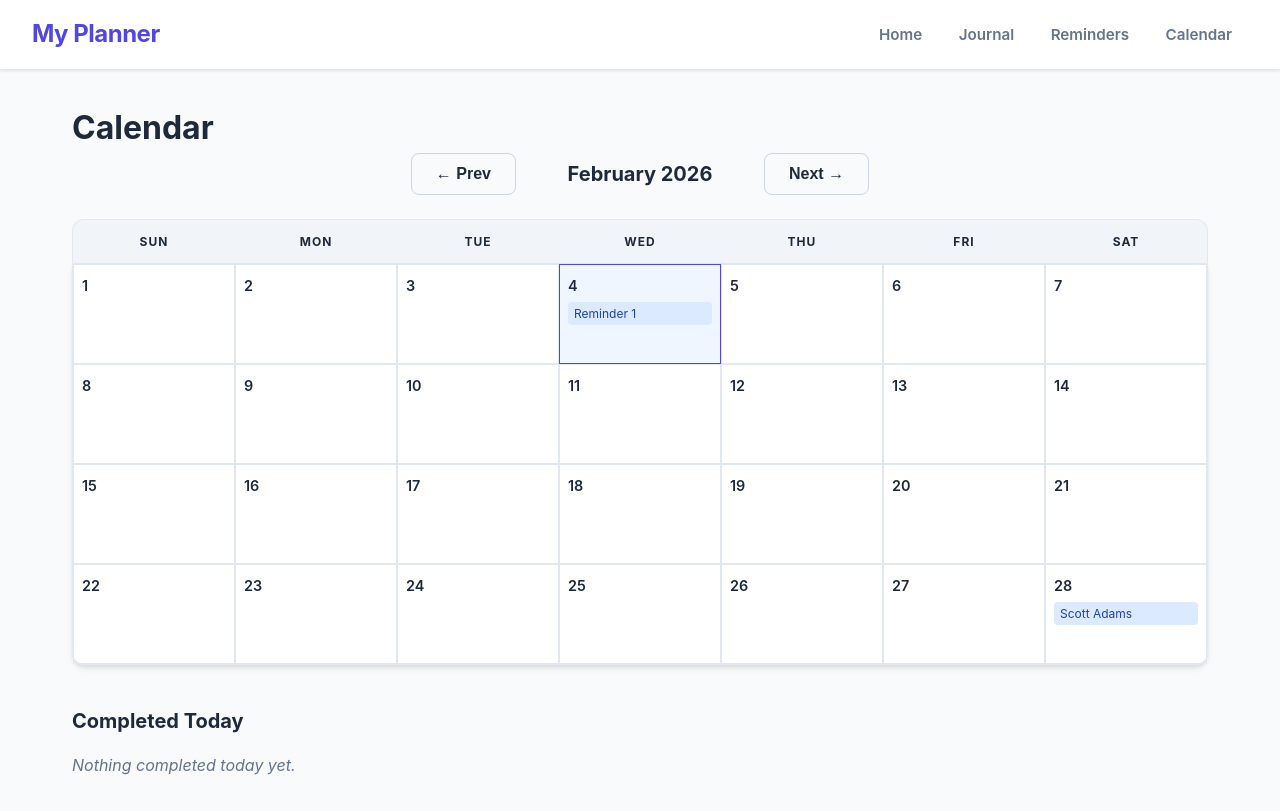
After one commit to scottadamsx/flask_planner, a Flask app: page /calendar in a window 1280 px wide. The commit adds this page. Run offline with Flask 3, Linux system fonts and the light colour scheme; data that the repository does not hold is empty.

Commit message:
Added calendar page with events, complete/delete reminders, and completed-today tracking
Co-Authored-By: Claude Opus 4.5 <noreply@anthropic.com>

```diff
--- a/app.py
+++ b/app.py
@@ -1,7 +1,10 @@
 import json
+from datetime import date
 from flask import Flask, render_template, request, jsonify
-from file import saveReminder, readReminders, saveToJSON, loadFromJSON
+from file import saveToJSON, loadFromJSON, updateItemInJSON, deleteFromJSON, generateId, migrateReminders
+
 app = Flask(__name__)
+migrateReminders("reminders.json")
 
 # pages
 @app.route("/")
@@ -32,18 +35,59 @@ def reminder():
     reminders = loadFromJSON("reminders.json")
     return render_template("reminders.html",reminders=reminders)
 
-
 @app.route("/newReminder", methods=["POST"])
 def newReminder():
     reminder = request.get_json()
-    print(reminder)
-    #saves reminder to file
-    saveToJSON('reminders.json',reminder)
+    reminder["id"] = generateId()
+    reminder["completed"] = False
+    reminder["completedDate"] = None
+    saveToJSON('reminders.json', reminder)
+    return "ok"
+
+@app.route("/completeReminder", methods=["POST"])
+def completeReminder():
+    data = request.get_json()
+    updateItemInJSON("reminders.json", data["id"], {
+        "completed": True,
+        "completedDate": date.today().isoformat()
+    })
+    return "ok"
+
+@app.route("/deleteReminder", methods=["POST"])
+def deleteReminder():
+    data = request.get_json()
+    deleteFromJSON("reminders.json", data["id"])
+    return "ok"
+
+@app.route("/calendar")
+def calendar():
+    return render_template("calendar.html")
+
+@app.route("/newEvent", methods=["POST"])
+def newEvent():
+    event = request.get_json()
+    event["id"] = generateId()
+    saveToJSON("events.json", event)
+    return "ok"
+
+@app.route("/loadEvents", methods=["GET"])
+def loadEvents():
+    try:
+        data = loadFromJSON("events.json")
+    except (FileNotFoundError, json.JSONDecodeError):
+        data = []
+    return jsonify(data)
+
+@app.route("/deleteEvent", methods=["POST"])
+def deleteEvent():
+    data = request.get_json()
+    deleteFromJSON("events.json", data["id"])
     return "ok"
 
 @app.route("/loadData",methods=["GET"])
 def getData():
     data = loadFromJSON("reminders.json")
     return jsonify(data)
+
 if __name__ == "__main__":
     app.run(debug=True)
--- /dev/null
+++ b/static/calendar.js
@@ -0,0 +1,159 @@
+// State
+let currentYear = new Date().getFullYear()
+let currentMonth = new Date().getMonth()
+let selectedDate = null
+let allReminders = []
+let allEvents = []
+
+// DOM refs
+const monthLabel = document.getElementById("monthLabel")
+const calendarGrid = document.getElementById("calendar-grid")
+const prevBtn = document.getElementById("prevMonth")
+const nextBtn = document.getElementById("nextMonth")
+const overlay = document.getElementById("event-form-overlay")
+const selectedDateSpan = document.getElementById("selectedDate")
+const saveEventBtn = document.getElementById("saveEvent")
+const cancelEventBtn = document.getElementById("cancelEvent")
+const completedTodayList = document.getElementById("completed-today-list")
+
+// Load data from server
+async function loadAllData() {
+    const [remindersRes, eventsRes] = await Promise.all([
+        fetch("/loadData").then(r => r.json()),
+        fetch("/loadEvents").then(r => r.json())
+    ])
+    allReminders = remindersRes
+    allEvents = eventsRes
+}
+
+// Render the month grid
+function renderCalendar() {
+    const monthNames = ["January","February","March","April","May","June",
+                        "July","August","September","October","November","December"]
+    monthLabel.textContent = `${monthNames[currentMonth]} ${currentYear}`
+
+    const firstDay = new Date(currentYear, currentMonth, 1).getDay()
+    const daysInMonth = new Date(currentYear, currentMonth + 1, 0).getDate()
+
+    const today = new Date()
+    const todayStr = `${today.getFullYear()}-${String(today.getMonth()+1).padStart(2,'0')}-${String(today.getDate()).padStart(2,'0')}`
+
+    let html = '<div class="calendar-header-row">'
+    const dayNames = ["Sun","Mon","Tue","Wed","Thu","Fri","Sat"]
+    dayNames.forEach(d => { html += `<div class="calendar-day-name">${d}</div>` })
+    html += '</div><div class="calendar-body">'
+
+    // Empty cells before first day
+    for (let i = 0; i < firstDay; i++) {
+        html += '<div class="calendar-cell empty"></div>'
+    }
+
+    // Day cells
+    for (let day = 1; day <= daysInMonth; day++) {
+        const dateStr = `${currentYear}-${String(currentMonth+1).padStart(2,'0')}-${String(day).padStart(2,'0')}`
+        const isToday = dateStr === todayStr ? ' today' : ''
+
+        const dayReminders = allReminders.filter(r => r.date === dateStr && !r.completed)
+        const dayEvents = allEvents.filter(e => e.date === dateStr)
+
+        let itemsHtml = ''
+        dayReminders.forEach(r => {
+            itemsHtml += `<div class="calendar-item reminder-item">${r.name}</div>`
+        })
+        dayEvents.forEach(e => {
+            itemsHtml += `<div class="calendar-item event-item">${e.title}</div>`
+        })
+
+        html += `<div class="calendar-cell${isToday}" data-date="${dateStr}">
+            <span class="day-number">${day}</span>
+            ${itemsHtml}
+        </div>`
+    }
+
+    html += '</div>'
+    calendarGrid.innerHTML = html
+
+    // Click day to add event
+    document.querySelectorAll(".calendar-cell:not(.empty)").forEach(cell => {
+        cell.addEventListener("click", () => {
+            selectedDate = cell.dataset.date
+            selectedDateSpan.textContent = selectedDate
+            overlay.style.display = "flex"
+            document.getElementById("eventTitle").focus()
+        })
+    })
+}
+
+// Render Completed Today section
+function renderCompletedToday() {
+    const today = new Date()
+    const todayStr = `${today.getFullYear()}-${String(today.getMonth()+1).padStart(2,'0')}-${String(today.getDate()).padStart(2,'0')}`
+    const completedToday = allReminders.filter(r => r.completed && r.completedDate === todayStr)
+
+    if (completedToday.length === 0) {
+        completedTodayList.innerHTML = '<p class="no-entries">Nothing completed today yet.</p>'
+        return
+    }
+
+    completedTodayList.innerHTML = ''
+    completedToday.forEach(r => {
+        const div = document.createElement("div")
+        div.className = "completed-item"
+        div.innerHTML = `<span class="completed-name">${r.name}</span>
+                         <span class="completed-date">was due ${r.date}</span>`
+        completedTodayList.appendChild(div)
+    })
+}
+
+// Navigation
+prevBtn.addEventListener("click", () => {
+    currentMonth--
+    if (currentMonth < 0) { currentMonth = 11; currentYear-- }
+    renderCalendar()
+})
+
+nextBtn.addEventListener("click", () => {
+    currentMonth++
+    if (currentMonth > 11) { currentMonth = 0; currentYear++ }
+    renderCalendar()
+})
+
+// Save event
+saveEventBtn.addEventListener("click", async () => {
+    const title = document.getElementById("eventTitle").value.trim()
+    const description = document.getElementById("eventDescription").value.trim()
+    if (!title) return
+
+    await fetch("/newEvent", {
+        method: "POST",
+        headers: { "Content-Type": "application/json" },
+        body: JSON.stringify({ title, date: selectedDate, description })
+    })
+
+    overlay.style.display = "none"
+    document.getElementById("eventTitle").value = ""
+    document.getElementById("eventDescription").value = ""
+    await loadAllData()
+    renderCalendar()
+})
+
+// Cancel event form
+cancelEventBtn.addEventListener("click", () => {
+    overlay.style.display = "none"
+    document.getElementById("eventTitle").value = ""
+    document.getElementById("eventDescription").value = ""
+})
+
+// Close overlay when clicking outside the card
+overlay.addEventListener("click", (e) => {
+    if (e.target === overlay) {
+        overlay.style.display = "none"
+        document.getElementById("eventTitle").value = ""
+        document.getElementById("eventDescription").value = ""
+    }
+})
+
+// Init
+await loadAllData()
+renderCalendar()
+renderCompletedToday()
--- a/static/style.css
+++ b/static/style.css
@@ -392,3 +392,189 @@ textarea {
     color: var(--text-muted);
     font-style: italic;
 }
+
+/* --- Reminder Action Buttons --- */
+.action-cell {
+    display: flex;
+    gap: 0.5rem;
+}
+
+.btn-complete {
+    background-color: #10b981;
+    padding: 0.4rem 0.8rem;
+    font-size: 0.85rem;
+}
+
+.btn-complete:hover {
+    background-color: #059669;
+}
+
+.btn-delete {
+    background-color: #ef4444;
+    padding: 0.4rem 0.8rem;
+    font-size: 0.85rem;
+}
+
+.btn-delete:hover {
+    background-color: #dc2626;
+}
+
+.completed-row td {
+    text-decoration: line-through;
+    color: #94a3b8;
+}
+
+/* --- Calendar Controls --- */
+#calendar-controls {
+    display: flex;
+    align-items: center;
+    justify-content: center;
+    gap: 1.5rem;
+    margin-bottom: 1.5rem;
+}
+
+#calendar-controls h2 {
+    min-width: 200px;
+    text-align: center;
+    font-size: 1.25rem;
+    color: var(--text-main);
+}
+
+/* --- Calendar Grid --- */
+.calendar-header-row {
+    display: grid;
+    grid-template-columns: repeat(7, 1fr);
+    background-color: #f1f5f9;
+    border-radius: var(--radius-lg) var(--radius-lg) 0 0;
+    border: 1px solid #e2e8f0;
+    border-bottom: none;
+}
+
+.calendar-day-name {
+    padding: 0.75rem;
+    text-align: center;
+    font-weight: 700;
+    font-size: 0.75rem;
+    text-transform: uppercase;
+    letter-spacing: 1px;
+    color: var(--text-main);
+}
+
+.calendar-body {
+    display: grid;
+    grid-template-columns: repeat(7, 1fr);
+    border: 1px solid #e2e8f0;
+    border-radius: 0 0 var(--radius-lg) var(--radius-lg);
+    background-color: var(--bg-surface);
+    box-shadow: var(--shadow-md);
+}
+
+.calendar-cell {
+    min-height: 100px;
+    padding: 0.5rem;
+    border: 1px solid #e2e8f0;
+    cursor: pointer;
+    transition: background-color 0.2s;
+    overflow: hidden;
+}
+
+.calendar-cell:hover {
+    background-color: #f8fafc;
+}
+
+.calendar-cell.empty {
+    background-color: #fafafa;
+    cursor: default;
+}
+
+.calendar-cell.today {
+    background-color: #eff6ff;
+    border-color: var(--primary-color);
+}
+
+.day-number {
+    font-weight: 600;
+    font-size: 0.9rem;
+    color: var(--text-main);
+}
+
+.calendar-item {
+    font-size: 0.75rem;
+    padding: 2px 6px;
+    margin-top: 3px;
+    border-radius: 4px;
+    white-space: nowrap;
+    overflow: hidden;
+    text-overflow: ellipsis;
+}
+
+.reminder-item {
+    background-color: #dbeafe;
+    color: #1e40af;
+}
+
+.event-item {
+    background-color: #fce7f3;
+    color: #9d174d;
+}
+
+/* --- Event Form Overlay --- */
+#event-form-overlay {
+    position: fixed;
+    inset: 0;
+    background-color: rgba(0, 0, 0, 0.4);
+    display: flex;
+    align-items: center;
+    justify-content: center;
+    z-index: 200;
+}
+
+#event-form-card {
+    background-color: var(--bg-surface);
+    padding: 2rem;
+    border-radius: var(--radius-lg);
+    box-shadow: var(--shadow-md);
+    width: 100%;
+    max-width: 450px;
+}
+
+#event-form-card h3 {
+    margin-bottom: 1rem;
+    color: var(--text-main);
+}
+
+#event-form-card label {
+    margin-top: 0.75rem;
+}
+
+/* --- Completed Today Section --- */
+#completed-today {
+    margin-top: 2.5rem;
+}
+
+#completed-today h2 {
+    font-size: 1.25rem;
+    color: var(--text-main);
+    margin-bottom: 1rem;
+}
+
+.completed-item {
+    display: flex;
+    justify-content: space-between;
+    align-items: center;
+    padding: 0.75rem 1rem;
+    background-color: var(--bg-surface);
+    border: 1px solid #e2e8f0;
+    border-radius: var(--radius-md);
+    margin-bottom: 0.5rem;
+}
+
+.completed-name {
+    font-weight: 600;
+    color: #10b981;
+}
+
+.completed-date {
+    font-size: 0.85rem;
+    color: var(--text-muted);
+}
--- /dev/null
+++ b/templates/calendar.html
@@ -0,0 +1,33 @@
+{% extends 'template.html' %}
+{% block content %}
+    <h1>Calendar</h1>
+
+    <div id="calendar-controls">
+        <button type="button" id="prevMonth" class="btn-secondary">&larr; Prev</button>
+        <h2 id="monthLabel"></h2>
+        <button type="button" id="nextMonth" class="btn-secondary">Next &rarr;</button>
+    </div>
+
+    <div id="calendar-grid"></div>
+
+    <div id="event-form-overlay" style="display:none">
+        <div id="event-form-card">
+            <h3>Add Event on <span id="selectedDate"></span></h3>
+            <label>Title:</label>
+            <input type="text" id="eventTitle" placeholder="Event title...">
+            <label>Description (optional):</label>
+            <textarea id="eventDescription" placeholder="Details..." rows="2"></textarea>
+            <div class="form-actions">
+                <button type="button" id="saveEvent">Save Event</button>
+                <button type="button" id="cancelEvent" class="btn-secondary">Cancel</button>
+            </div>
+        </div>
+    </div>
+
+    <section id="completed-today">
+        <h2>Completed Today</h2>
+        <div id="completed-today-list"></div>
+    </section>
+
+    <script src="{{ url_for('static', filename='calendar.js')}}" type="module"></script>
+{% endblock %}
--- a/templates/template.html
+++ b/templates/template.html
@@ -13,6 +13,7 @@
             <a href="/">Home</a>
             <a href="journal">Journal</a>
             <a href="reminders">Reminders</a>
+            <a href="calendar">Calendar</a>
         </nav>
     </header>
     <main>
```
Also changed, not shown: file.py (+38 -0 lines), reminders.json (+8 -10 lines), static/reminders.js (+27 -0 lines), templates/reminders.html (+33 -4 lines).
